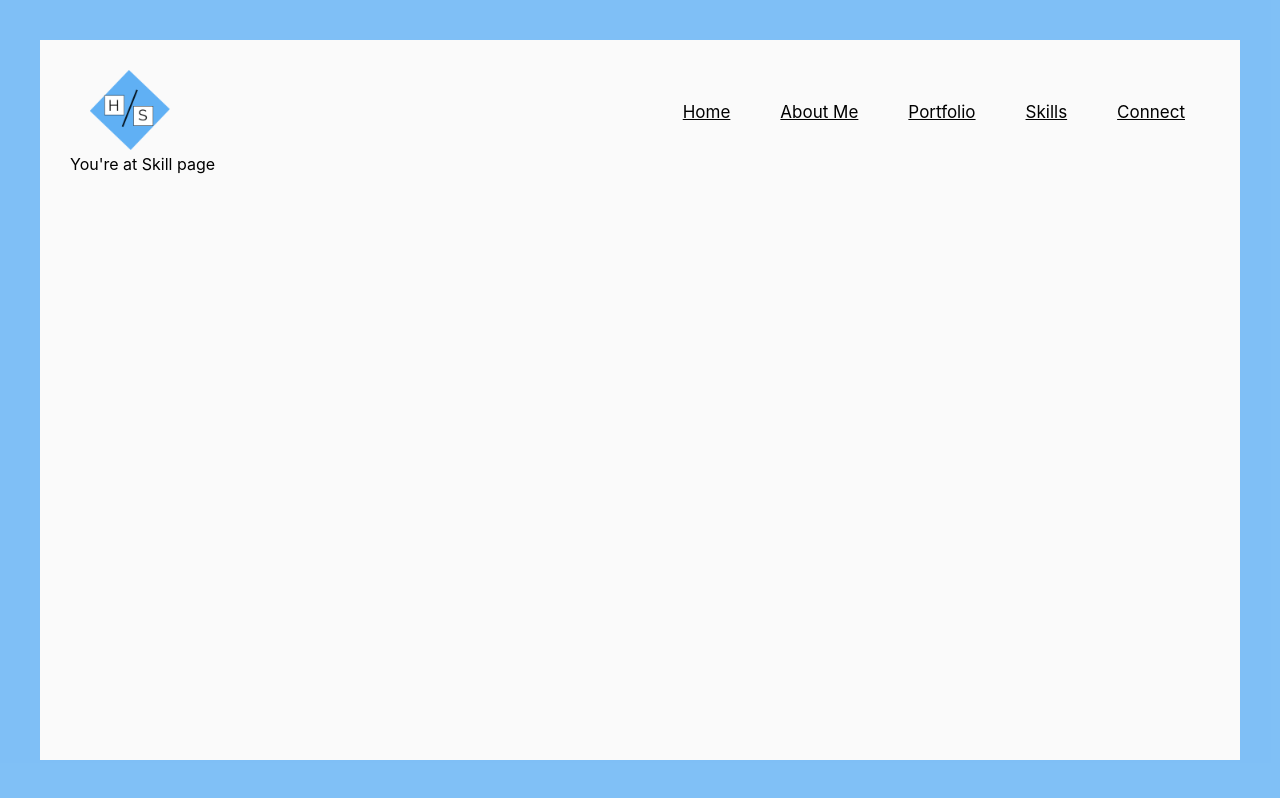
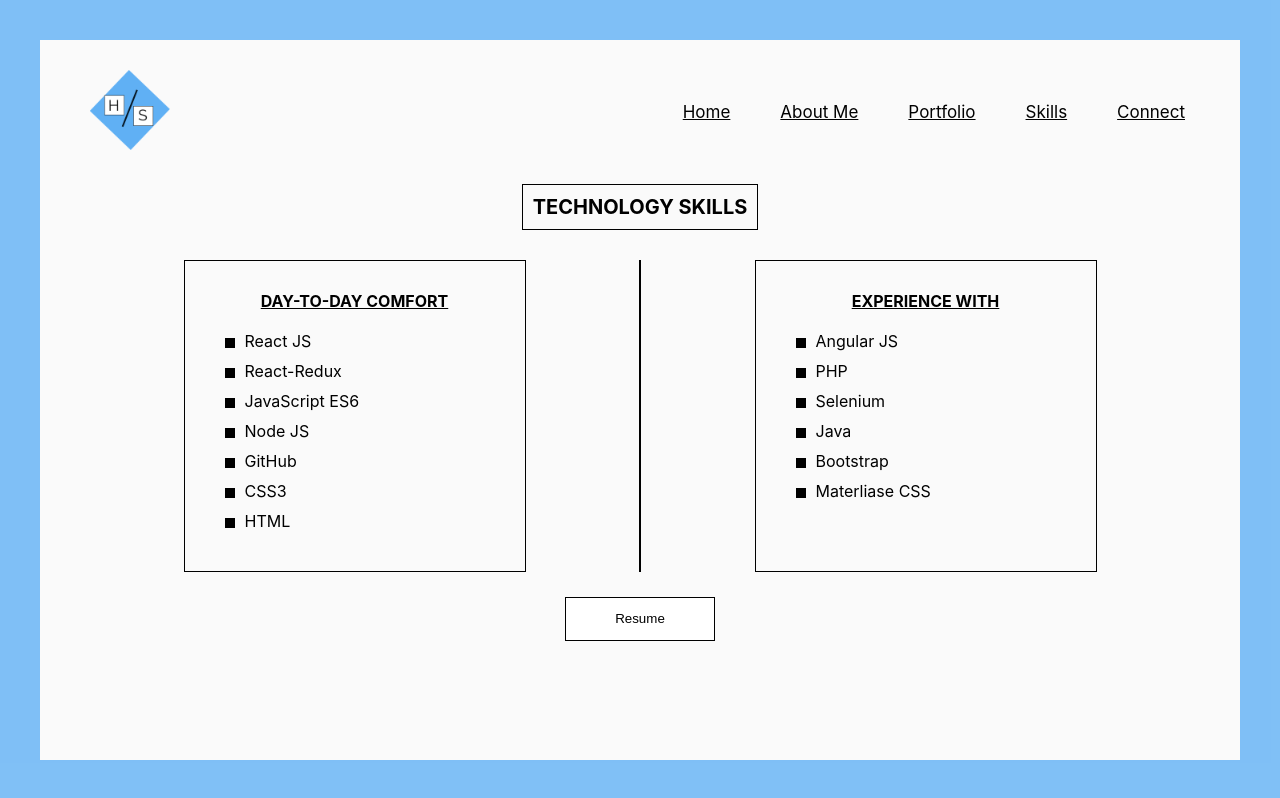
Before and after one commit to Heet1996/my-profile, a React app: page /skills in a window 1280 px wide. Built offline with nearby package versions, Linux system fonts and the light colour scheme.

Commit message:
Added skills page

```diff
--- a/src/components/Skills/Skills.js
+++ b/src/components/Skills/Skills.js
@@ -1,5 +1,37 @@
 import React from 'react';
-
-let Skills=(props)=>(<div>You're at Skill page</div>)
+import './Skills.scss';
+import Pdf from '../../Heet_Shah_New_Resume.pdf';
+let Skills=(props)=>(
+            <div className="skills">
+                <h3 className="skills-h3">Technology Skills</h3>
+                <div className="skills-area">
+                        <div className="skills-area__box">
+                            <h4>DAY-TO-DAY COMFORT</h4>
+                            <ul>
+                                <li>React JS</li>
+                                <li>React-Redux</li>
+                                <li>JavaScript ES6</li>
+                                <li>Node JS</li>
+                                <li>GitHub</li>
+                                <li>CSS3</li>
+                                <li>HTML</li>
+                            </ul>
+                        </div>
+                        <div className="border"></div>
+                        <div className="skills-area__box">
+                            <h4>EXPERIENCE WITH</h4>
+                            <ul>
+                                <li>Angular JS</li>
+                                <li>PHP</li>
+                                <li>Selenium</li>
+                                <li>Java</li>
+                                <li>Bootstrap</li>
+                                <li>Materliase CSS</li>
+                            </ul>
+                        </div>
+                </div>
+               <a href={Pdf} target="_blank"><button className="button button--ujarak button--border-thin button--text-thick button--inverted">Resume</button></a>
+            </div>
+)
 
 export default Skills;
--- /dev/null
+++ b/src/components/Skills/Skills.scss
@@ -0,0 +1,122 @@
+.skills
+{
+    display: flex;
+    flex-direction: column;
+    justify-content: center;
+    align-items: center;
+    width: 100%;
+    & a,& a:active,& a:visited
+    {
+
+        text-decoration: none;
+        color: black;
+
+
+    }
+    &-h3
+    {
+        text-transform: uppercase;
+        font-size: 2rem;
+        margin: 3rem;
+        border: 1px solid black;
+        padding: 1rem;
+    }
+    &-area
+    {
+        display: flex;
+        justify-content: space-evenly;
+        width: inherit;
+        & h4
+        {
+            text-decoration: underline;
+            margin-bottom: 2rem;
+            text-align: center;
+        }
+        &__box
+        {
+            border: 1px solid black;
+            padding: 3rem;
+            width: 30%;
+
+            & li{
+                list-style: none;
+                margin: 1rem;
+                position: relative;
+                padding: 0 0 0 20px;
+
+                &::before
+                {
+                    content: "";
+                    position: absolute;
+                    left: 0;
+                    top:7px;
+                    width:10px;
+                    height: 10px;
+                    background-color: black;
+                }
+            }
+        }
+
+    }
+}
+.border
+{
+    border-right: 2px solid black;
+}
+.button
+{
+    min-width: 150px;
+	max-width: 250px;
+	display: block;
+	margin-top: 2.5rem;
+	padding: 1em 2em;
+	border: 1px solid black;
+	background: white;
+    color: inherit;
+	position: relative;
+	z-index: 1;
+	backface-visibility: hidden;
+    overflow: hidden;
+    transition: border-color 0.3s, background-color 0.3s;
+    transition-timing-function: cubic-bezier(0.2, 1, 0.3, 1);
+    cursor: pointer;
+    visibility: visible;
+
+}
+.button--ujarak {
+    transition: border-color 0.4s, color 0.4s;
+
+    &::before
+    {
+    content: '';
+	position: absolute;
+	top: 0;
+	left: 0;
+	width: 100%;
+	height: 100%;
+	background: rgb(20, 96, 209);
+	z-index: -1;
+    opacity: 0;
+	transform: scale3d(0.7, 1, 1);
+	transition: transform 0.4s, opacity 0.4s;
+	transition-timing-function: cubic-bezier(0.2, 1, 0.3, 1);
+
+    }
+}
+.button--ujarak.button--round-s::before {
+	border-radius: 2px;
+}
+
+.button--ujarak,
+.button--ujarak::before {
+	transition-timing-function: cubic-bezier(0.2, 1, 0.3, 1);
+}
+.button--ujarak:hover {
+	color: #fff;
+	border-color: #37474f;
+}
+
+.button--ujarak:hover::before {
+	opacity: 1;
+	transform: translate3d(0, 0, 0);
+}
```
Also changed, not shown: src/components/Connect/Connect.scss (added), 1 other file (tests, documents, lock files or other folders).
